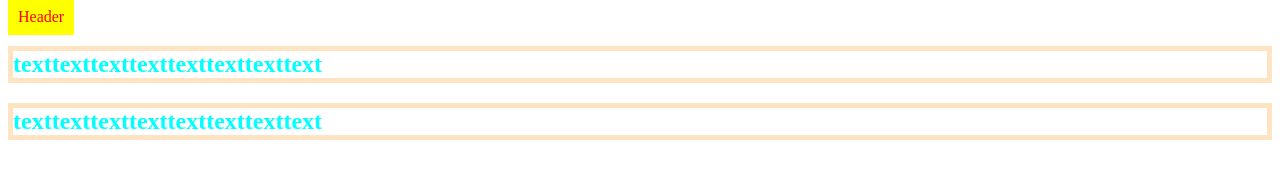
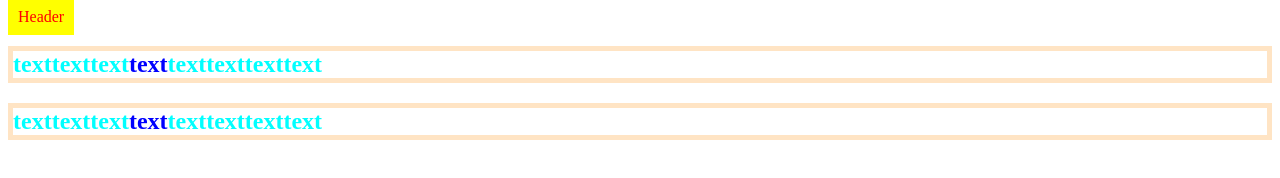
Before and after one commit to WegleC/repycrawler, a plain HTML site: page index.html in a window 1280 px wide. Drawn offline with Linux system fonts and the light colour scheme.

Commit message:
mixtral style

```diff
--- a/index.html
+++ b/index.html
@@ -30,8 +30,8 @@
 </head>
 <body>
     <hi id="myheader">Header</hi><br>
-    <h2>texttexttexttexttexttexttexttext</h2>
-    <h2>texttexttexttexttexttexttexttext</h2>
+    <h2>texttexttext<span class="txt1">text</span>texttexttexttext</h2>
+    <h2>texttexttext<span class="txt1">text</span>texttexttexttext</h2>
 
 </body>
 </html>
```
